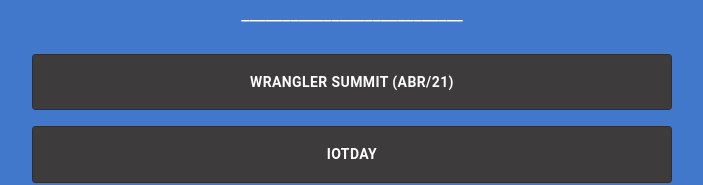
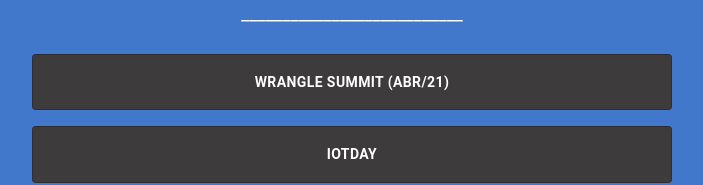
Before and after one commit to hugobraga/personal-website, a React (Create React App) app in the folder react-website/: page /instalinks in a window 1280 px wide. Shown: the part 147-332 px from the top of the page, without its empty margins (288-991 px from the left). Built offline with nearby package versions, Linux system fonts and the light colour scheme.

Commit message:
Pequena correção no texto do link

```diff
--- a/react-website/src/components/InstaButtons.js
+++ b/react-website/src/components/InstaButtons.js
@@ -31,7 +31,7 @@ const InstaButtons = () => {
           window.open("https://www.trifacta.com/events/wrangle-summit-2021/", "_blank");
         }}
       >
-        Wrangler Summit (Abr/21)
+        Wrangle Summit (Abr/21)
      </Button>
      <Button
         variant="outlined"
```
